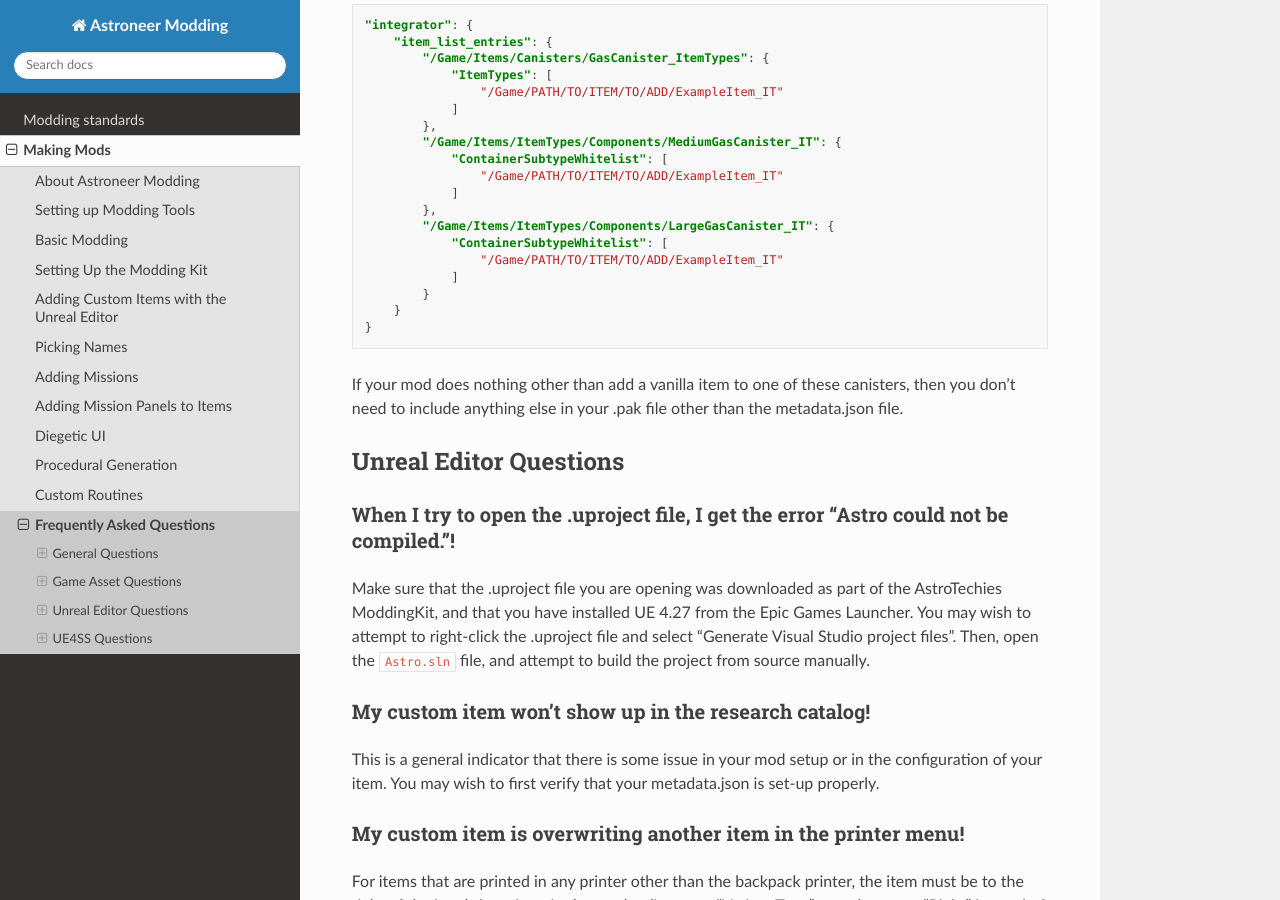
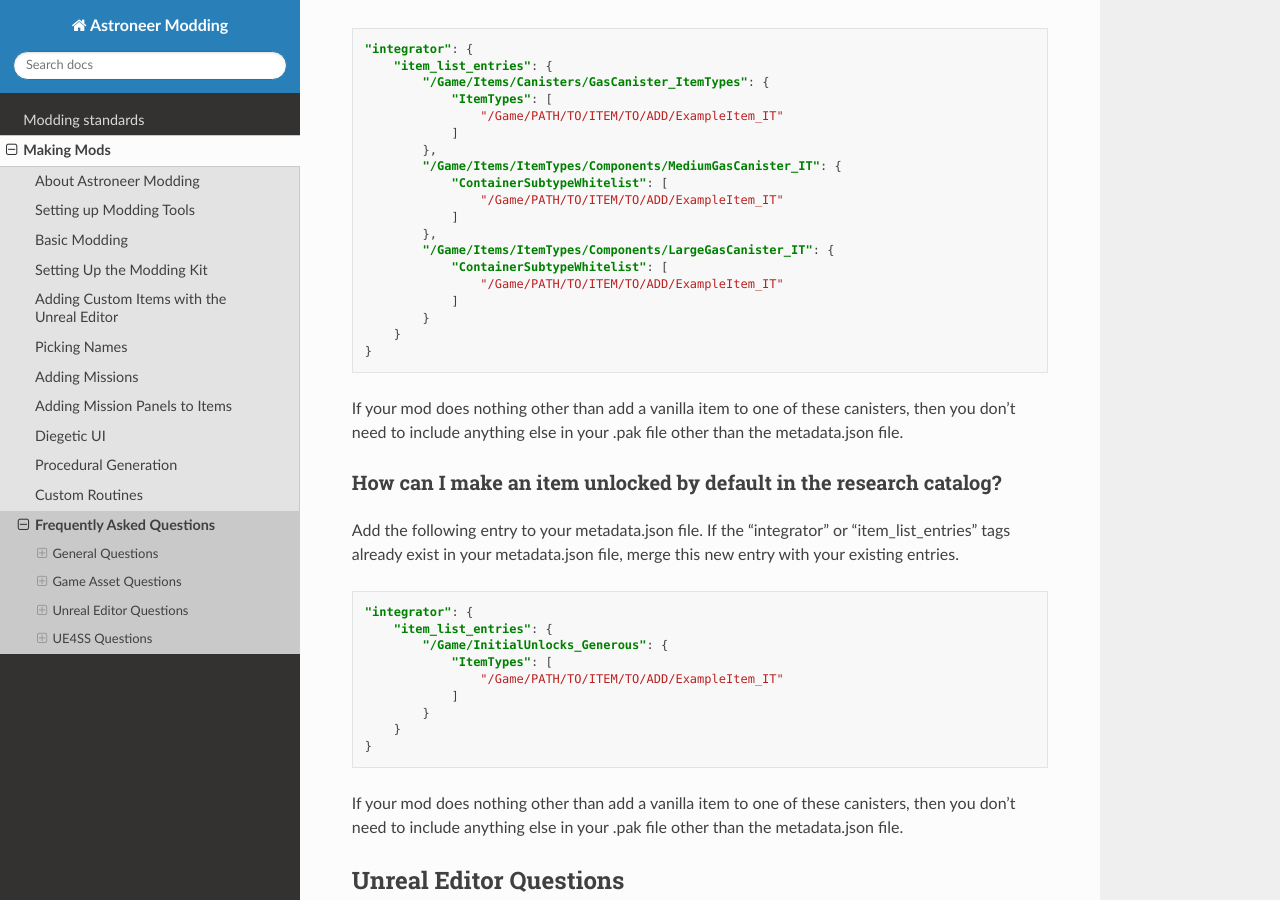
Before and after one commit to AstroTechies/astroneermodding, a Sphinx documentation site: the page built from docs/guides/faq.rst, in a window 1280 px wide and 900 px high, scrolled down 16987 px. Built offline with Sphinx 7.4.7 and the Read the Docs theme 3.1.0, drawn with Linux system fonts in a browser that asks for light colours; some of the changed text lies outside the part shown.

Commit message:
add initial unlocks faq question

```diff
--- a/docs/guides/faq.rst
+++ b/docs/guides/faq.rst
@@ -431,6 +431,24 @@
 
 If your mod does nothing other than add a vanilla item to one of these canisters, then you don't need to include anything else in your .pak file other than the metadata.json file.
 
+How can I make an item unlocked by default in the research catalog?
+^^^^^^^^^^^^^^^^^^^^^^^^^^^^^^^^^^^^^^^^^^^^^^^^^^^^^^^^^^^^^^^^^^^^^^^^^^^
+Add the following entry to your metadata.json file. If the "integrator" or "item_list_entries" tags already exist in your metadata.json file, merge this new entry with your existing entries.
+
+.. code-block:: json
+
+  "integrator": {
+      "item_list_entries": {
+          "/Game/InitialUnlocks_Generous": {
+              "ItemTypes": [
+                  "/Game/PATH/TO/ITEM/TO/ADD/ExampleItem_IT"
+              ]
+          }
+      }
+  }
+
+If your mod does nothing other than add a vanilla item to one of these canisters, then you don't need to include anything else in your .pak file other than the metadata.json file.
+
 Unreal Editor Questions
 --------------------------
 
```
